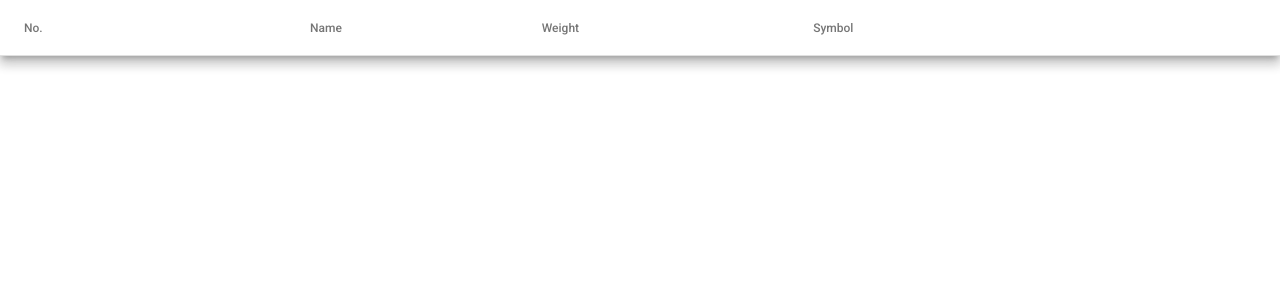
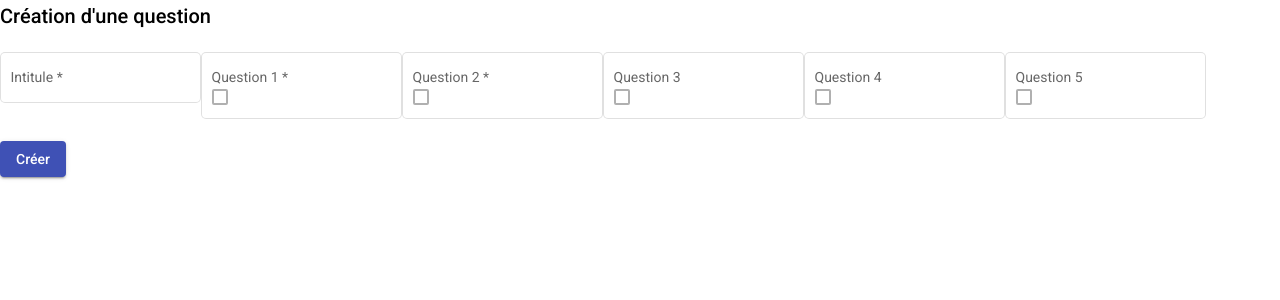
Before and after one commit to BBeaumal/PMN_project, an Angular app in the folder front/: page /questions/create in a window 1280 px wide. Shown: the top 300 px of the page. Built offline with nearby package versions, Linux system fonts and the light colour scheme; no server answers; sample sign-in values are in the browser's storage.

Commit message:
create question working without css

```diff
--- a/front/src/app/app-routing.module.ts
+++ b/front/src/app/app-routing.module.ts
@@ -4,11 +4,13 @@ import { HomeComponent } from './home/home.component';
 import { LoginComponent } from './login/login.component';
 import { QuestionComponent } from './question/question.component';
 import { AuthGuard } from "./guard/AuthGuard";
+import { AjoutQuestionComponent } from './question/ajout-question/ajout-question.component';
 
 const routes: Routes = [
   { path: 'login', component: LoginComponent },
   { path: '', component: HomeComponent, canActivate: [AuthGuard] },
   { path: 'questions', component: QuestionComponent, canActivate: [AuthGuard] },
+  { path: 'questions/create', component: AjoutQuestionComponent, canActivate: [AuthGuard] },
   { path: '**', component: HomeComponent, canActivate: [AuthGuard] }
 ];
 
--- a/front/src/app/models/question.ts
+++ b/front/src/app/models/question.ts
@@ -1,5 +1,9 @@
+import { Questionnaire } from "./questionnaire";
+import { Reponse } from "./reponse";
+
 export interface Question {
     idQuestion: number;
     intitule: string;
-    id_questionnaire: number;
+    reponses: Reponse[];
+    questionnaire: Questionnaire;
 }
--- /dev/null
+++ b/front/src/app/models/questionnaire.ts
@@ -0,0 +1,6 @@
+export class Questionnaire {
+    idQuestionnaire: number;
+    constructor(idQuestionnaire: number) {
+        this.idQuestionnaire = idQuestionnaire;
+    }
+}
--- /dev/null
+++ b/front/src/app/models/reponse.ts
@@ -0,0 +1,8 @@
+export class Reponse {
+    libelle: string;
+    isCorrect: boolean;
+    constructor(libelle: string, isCorrect: boolean) {
+        this.libelle = libelle;
+        this.isCorrect = isCorrect;
+    }
+}
--- /dev/null
+++ b/front/src/app/question/ajout-question/ajout-question.component.html
@@ -0,0 +1,58 @@
+<h2>Création d'une question</h2>
+<div>
+    <form class="column" ngNativeValidate (ngSubmit)="onSubmit(form)" #form="ngForm">
+
+
+        <mat-form-field appearance="outline">
+            <mat-label>Intitule</mat-label>
+            <input name="intitule" matInput placeholder="intitule" ngModel required>
+        </mat-form-field>
+
+        <mat-form-field appearance="outline">
+            <mat-label>Question 1</mat-label>
+            <input type="text" name="1" placeholder="Question 1" maxlength="32" [(ngModel)]="libelleReponse1" required
+                (ngModelChange)="checkInput()" matInput>
+            <mat-checkbox class="1" [checked]="isChecked1" (change)="toggle($event,1)"
+                [disabled]="libelleReponse1.length==0"></mat-checkbox>
+        </mat-form-field>
+
+        <mat-form-field appearance="outline">
+            <mat-label>Question 2</mat-label>
+            <input type="text" name="2" placeholder="Question 2" maxlength="32" [(ngModel)]="libelleReponse2"
+                (ngModelChange)="checkInput()" required matInput>
+            <mat-checkbox class="2" [checked]="isChecked2" (change)="toggle($event,2)"
+                [disabled]="libelleReponse2.length==0"></mat-checkbox>
+        </mat-form-field>
+
+        <mat-form-field appearance="outline">
+            <mat-label>Question 3</mat-label>
+            <input type="text" name="3" placeholder="Question 3" maxlength="32" [(ngModel)]="libelleReponse3"
+                (ngModelChange)="checkInput()" matInput>
+            <mat-checkbox class="4" [checked]="isChecked3" (change)="toggle($event,3)"
+                [disabled]="libelleReponse3.length==0"></mat-checkbox>
+        </mat-form-field>
+
+        <mat-form-field appearance="outline">
+            <mat-label>Question 4</mat-label>
+            <input type="text" name="4" placeholder="Question 4" maxlength="32" [(ngModel)]="libelleReponse4"
+                (ngModelChange)="checkInput()" matInput>
+            <mat-checkbox class="5" [checked]="isChecked4" (change)="toggle($event,4)"
+                [disabled]="libelleReponse4.length==0"></mat-checkbox>
+        </mat-form-field>
+
+        <mat-form-field appearance="outline">
+            <mat-label>Question 5</mat-label>
+            <input type="text" name="5" placeholder="Question 5" maxlength="32" [(ngModel)]="libelleReponse5"
+                (ngModelChange)="checkInput()" matInput>
+            <mat-checkbox class="5" [checked]="isChecked5" (change)="toggle($event,5)"
+                [disabled]="libelleReponse5.length==0"></mat-checkbox>
+        </mat-form-field>
+
+
+
+        <div>
+            <button mat-raised-button color="primary" type="submit">Créer</button>
+        </div>
+
+    </form>
+</div>
--- /dev/null
+++ b/front/src/app/question/ajout-question/ajout-question.component.ts
@@ -0,0 +1,109 @@
+import { HttpClient } from '@angular/common/http';
+import { Component, OnInit } from '@angular/core';
+import { NgForm } from '@angular/forms';
+import { MatCheckboxChange } from '@angular/material/checkbox';
+import { Question } from 'src/app/models/question';
+import { Questionnaire } from 'src/app/models/questionnaire';
+import { Reponse } from 'src/app/models/reponse';
+
+@Component({
+  selector: 'app-ajout-question',
+  templateUrl: './ajout-question.component.html',
+  styleUrls: ['./ajout-question.component.scss']
+})
+
+export class AjoutQuestionComponent implements OnInit {
+
+  isChecked1: boolean;
+  isChecked2: boolean = false;
+  isChecked3: boolean = false;
+  isChecked4: boolean = false;
+  isChecked5: boolean = false;
+  libelleReponse1: string;
+  libelleReponse2: string;
+  libelleReponse3: string;
+  libelleReponse4: string;
+  libelleReponse5: string;
+
+
+  private question = {} as Question;
+  hide = true;
+
+  constructor(private http: HttpClient) {
+    this.isChecked1 = false;
+    this.libelleReponse1 = "";
+    this.libelleReponse2 = "";
+    this.libelleReponse3 = "";
+    this.libelleReponse4 = "";
+    this.libelleReponse5 = "";
+  }
+
+  ngOnInit(): void { }
+
+  onSubmit(form: NgForm) {
+
+    let tab: Reponse[] = [];
+    tab.push(new Reponse(this.libelleReponse1, this.isChecked1),
+      new Reponse(this.libelleReponse2, this.isChecked2),
+      new Reponse(this.libelleReponse3, this.isChecked3),
+      new Reponse(this.libelleReponse4, this.isChecked4),
+      new Reponse(this.libelleReponse5, this.isChecked5)
+    )
+
+    this.question.intitule = form.value['intitule'];
+    this.question.reponses = tab;
+    this.question.questionnaire = new Questionnaire(1);
+    console.log(this.question);
+    this.http.post<Question>('http://localhost:8080/admin/rest/question', this.question).subscribe();
+  }
+
+  toggle($event: MatCheckboxChange, numeroReponse: number) {
+    switch (numeroReponse) {
+      case 1: {
+        this.isChecked1 = $event.checked;
+        break;
+      }
+      case 2: {
+        this.isChecked2 = $event.checked;
+        break;
+      }
+
+      case 3: {
+        this.isChecked3 = $event.checked;
+        break;
+      }
+
+      case 4: {
+        this.isChecked4 = $event.checked;
+        break;
+      }
+
+      case 5: {
+        this.isChecked5 = $event.checked;
+        break;
+      }
+
+    }
+  }
+
+  checkInput() {
+
+    if (this.libelleReponse1.length == 0) {
+      this.isChecked1 = false;
+    }
+    if (this.libelleReponse2.length == 0) {
+      this.isChecked2 = false;
+    }
+    if (this.libelleReponse3.length == 0) {
+      this.isChecked3 = false;
+    }
+    if (this.libelleReponse4.length == 0) {
+      this.isChecked4 = false;
+    }
+    if (this.libelleReponse5.length == 0) {
+      this.isChecked5 = false;
+    }
+
+  }
+
+}
```
Also changed, not shown: front/src/app/app.module.ts (+11 -2 lines), front/src/app/question/ajout-question/ajout-question.component.scss (added), 1 other file (tests, documents, lock files or other folders).
